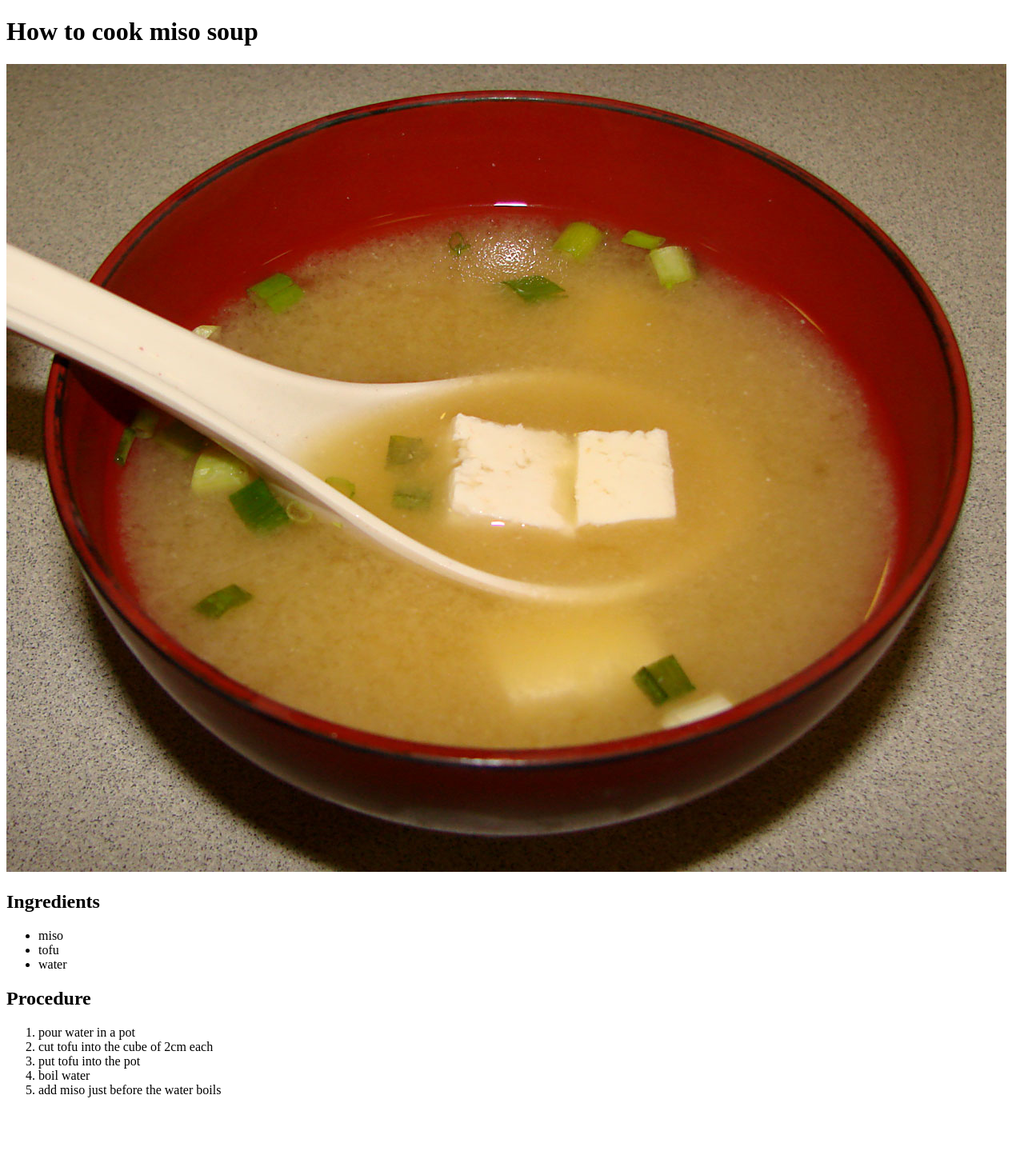
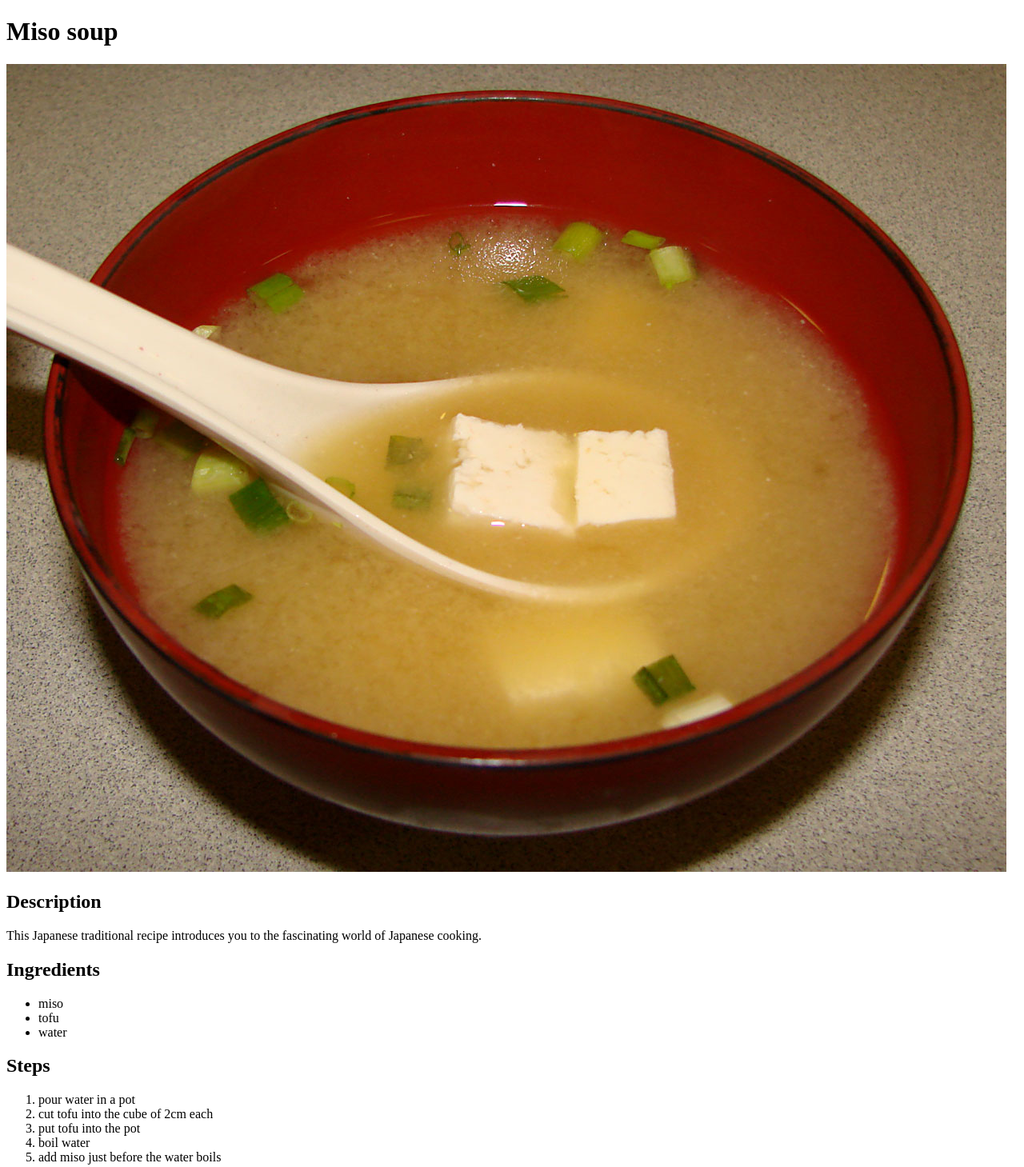
Before and after one commit to UdonBlue/odin-recipes, a plain HTML site: page recipes/misosoup.html in a window 1280 px wide. Shown: the whole page at 80% size. Before the commit the page ends 1388 px from the top, so only its background shows below. Drawn offline with Linux system fonts and the light colour scheme.

Commit message:
Modified misosoup.html

```diff
--- a/recipes/misosoup.html
+++ b/recipes/misosoup.html
@@ -7,15 +7,17 @@
     <title>Document</title>
 </head>
 <body>
-    <h1>How to cook miso soup</h1>
+    <h1>Miso soup</h1>
     <img src="../images/miso_soup.jpg" alt="miso soup">
+    <h2>Description</h2>
+    <p>This Japanese traditional recipe introduces you to the fascinating world of Japanese cooking.</p>
     <h2>Ingredients</h2>
     <ul>
         <li>miso</li>
         <li>tofu</li>
         <li>water</li>
     </ul>
-    <h2>Procedure</h2>
+    <h2>Steps</h2>
     <ol>
         <li>pour water in a pot</li>
         <li>cut tofu into the cube of 2cm each</li>
```
